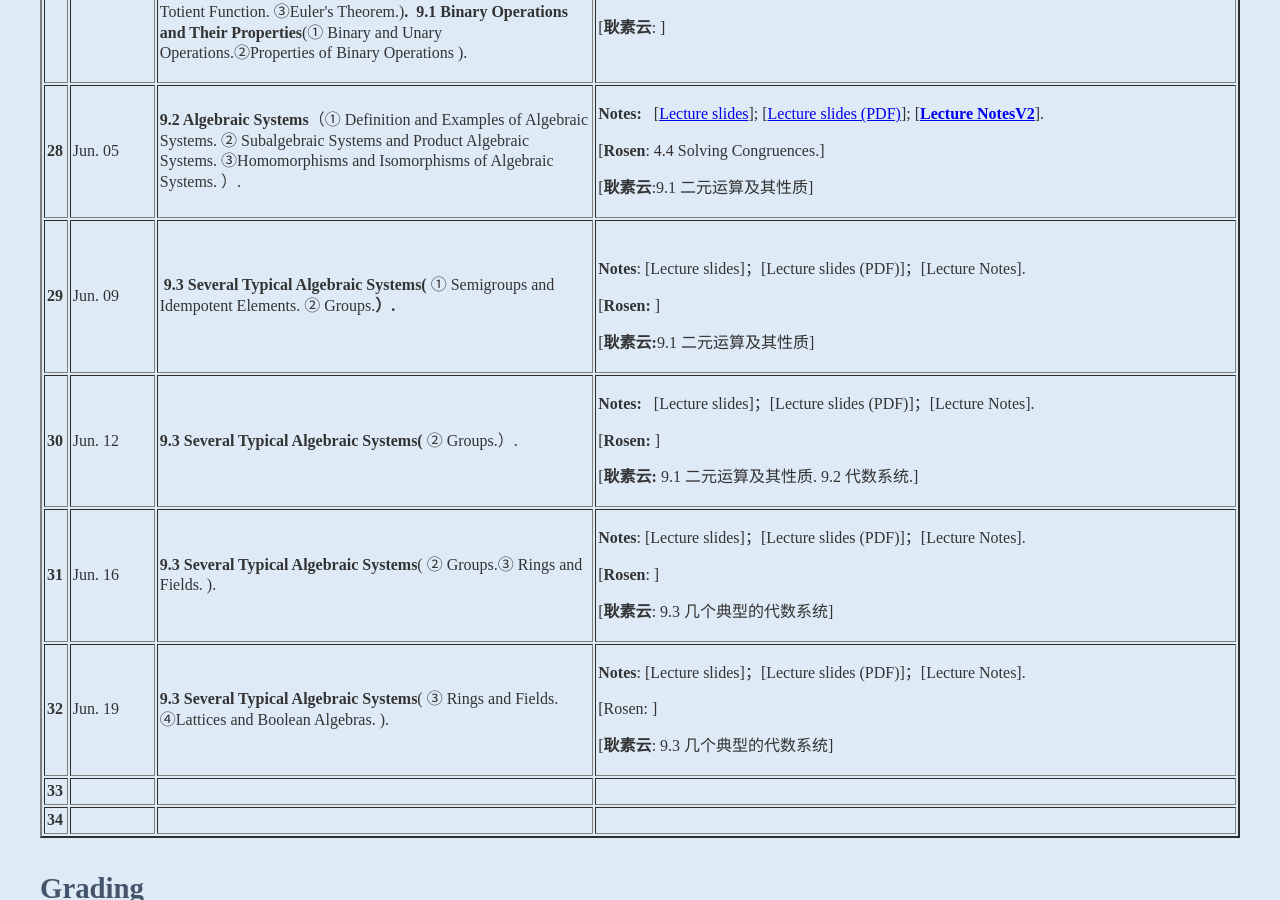
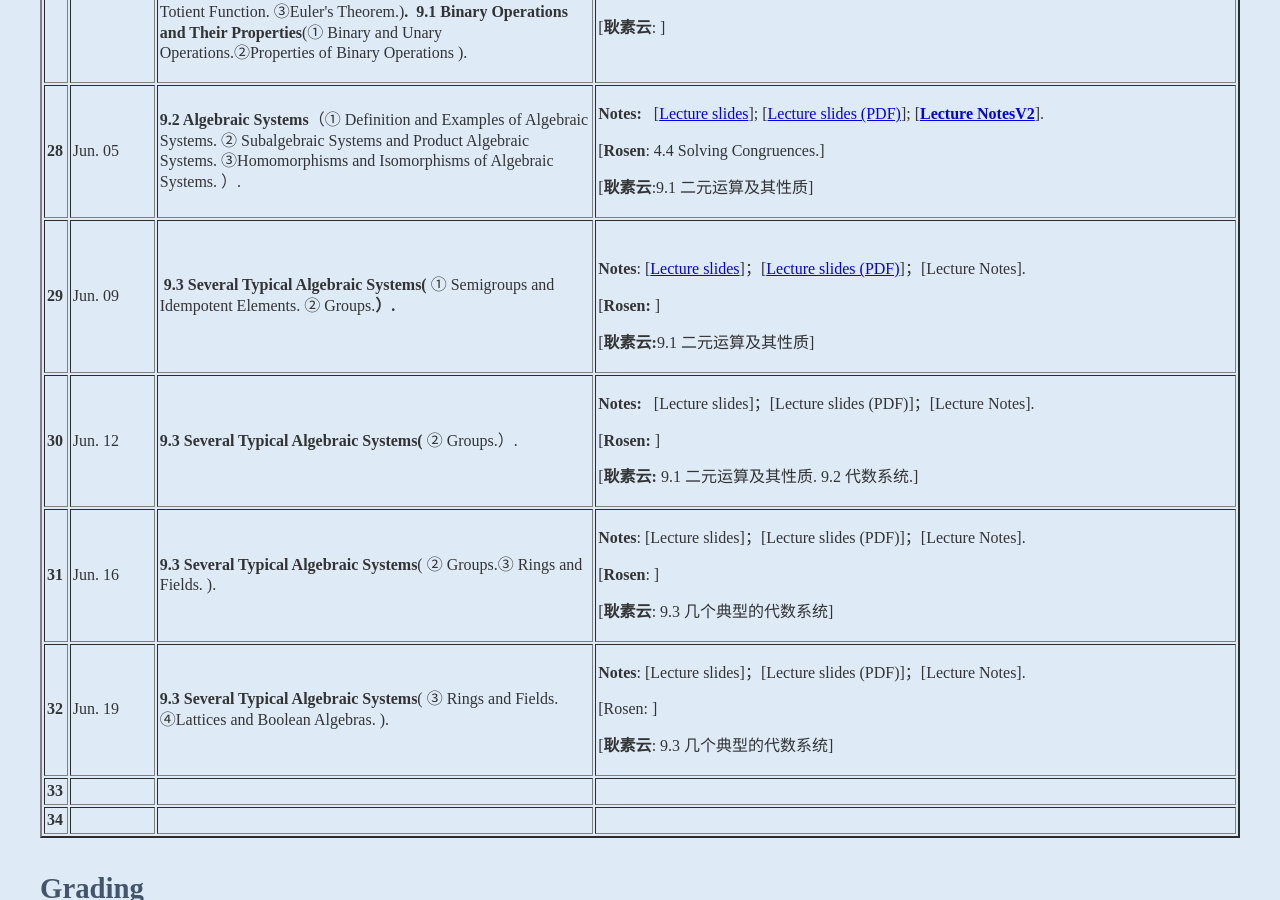
Before and after one commit to kejiwei/kejiwei.github.io, a Jekyll site: the page teaching/courses/dismath/index.html, which Jekyll copies as it is, in a window 1280 px wide and 900 px high, scrolled down 4913 px. Built offline with Jekyll 4.4.1, drawn with Linux system fonts in a browser that asks for light colours; some of the changed lines change nothing that is shown.

Commit message:
20260609

```diff
--- a/teaching/courses/dismath/index.html
+++ b/teaching/courses/dismath/index.html
@@ -347,8 +347,8 @@
                   <p><strong>&nbsp;9.3 Several Typical Algebraic Systems(</strong> ① Semigroups and Idempotent Elements. ② Groups.<strong>）.</strong></p></td>
                 <td>
                   <p> <br>
-                    <strong>Notes</strong>:  [Lecture slides]；[Lecture slides (PDF)]；[Lecture Notes]. </p>
-                  <p>[<strong>Rosen: </strong>]</p>
+                    <strong>Notes</strong>:  [<a href="slides/CH9.1-3 Algebraic Systems-26(28)61-103.ppsx">Lecture slides</a>]；[<a href="slides/CH9.1-3 Algebraic Systems-26(28)61-103.pdf">Lecture slides (PDF)</a>]；[Lecture Notes]. </p>
+<p>[<strong>Rosen: </strong>]</p>
                   <p>[<strong>耿素云:</strong>9.1 二元运算及其性质]</p></td>
                 </tr>
 
```
Also changed, not shown: 13 other files.
